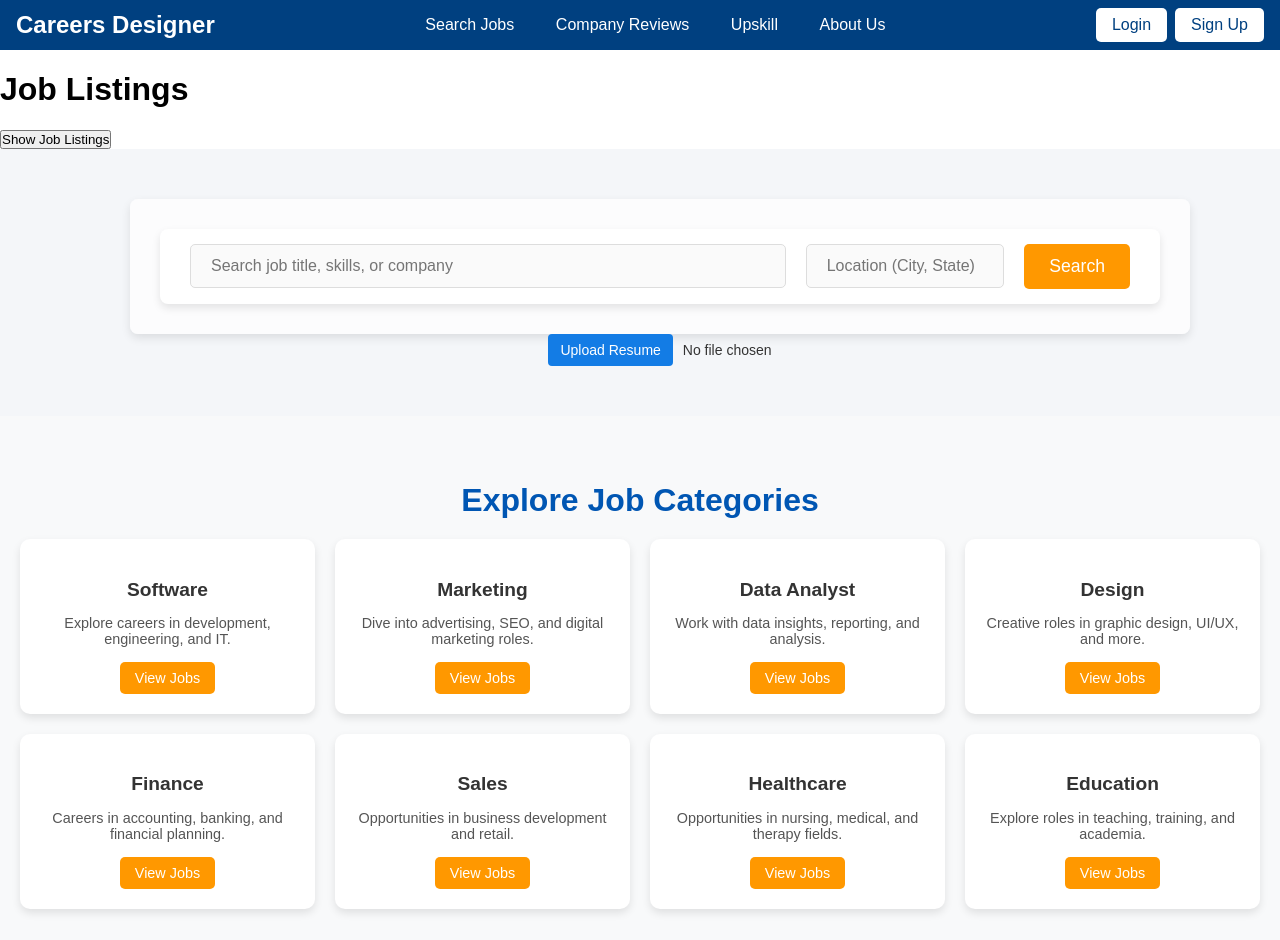
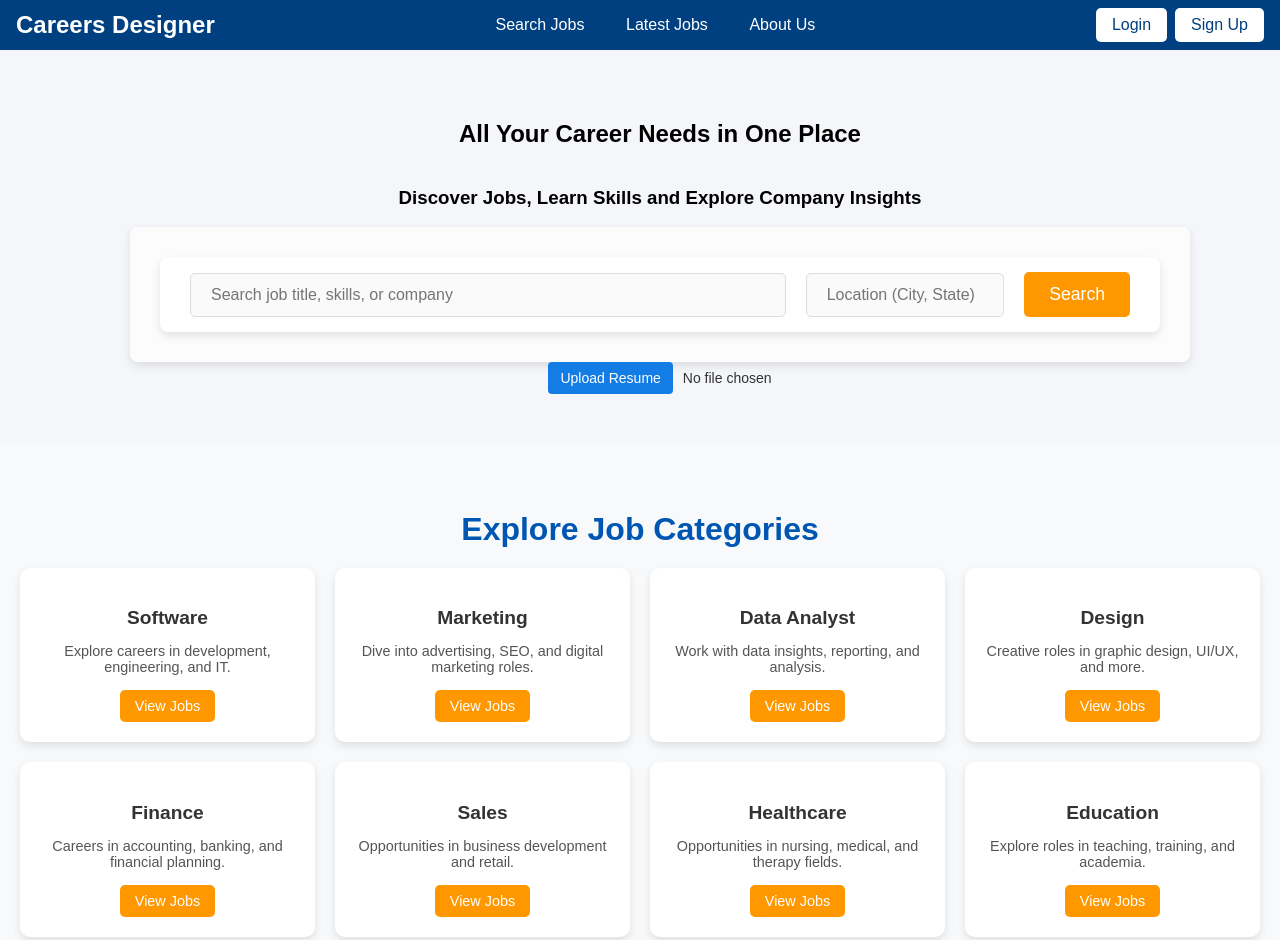
Before and after one commit to sarthakagarwal2060/Careers-Designer, a plain HTML site: page index.htm in a window 1280 px wide. Shown: the top 940 px of the page. Drawn offline with Linux system fonts and the light colour scheme.

Commit message:
Update index.htm

```diff
--- a/index.htm
+++ b/index.htm
@@ -12,9 +12,8 @@
     <nav class="navbar">
         <div class="logo">Careers Designer</div>
         <ul>
-            <li><a href="#search">Search Jobs</a></li>
-            <li><a href="#Company Reviews">Company Reviews</a></li>
-            <li><a href="#resources">Upskill</a></li>
+            <li><a href="index.htm">Search Jobs</a></li>
+            <li><a href="latestJobs.htm">Latest Jobs</a></li>
             <li><a href="#about">About Us</a></li>
         </ul>
         <div class="auth-buttons">
@@ -27,10 +26,9 @@
 
 
 
-
-    <h1>Job Listings</h1>
+    <!-- <h1>Job Listings</h1>
     <button id="loadJobs">Show Job Listings</button>
-    <div id="output"></div>
+    <div id="output"></div> -->
 
 
 
@@ -38,6 +36,11 @@
 
     <!-- search bar -->
     <section class="job-search-section">
+
+        <h1 id="heading1">All Your Career Needs in One Place</h1>
+        <h3 id="heading3">Discover Jobs, Learn Skills and Explore Company Insights</h3>
+
+
 
         <!-- <h2 class="section-title">Find Your Dream Job</h2>
         <p class="section-description">Search jobs based on your skills and preferred location</p>
```
